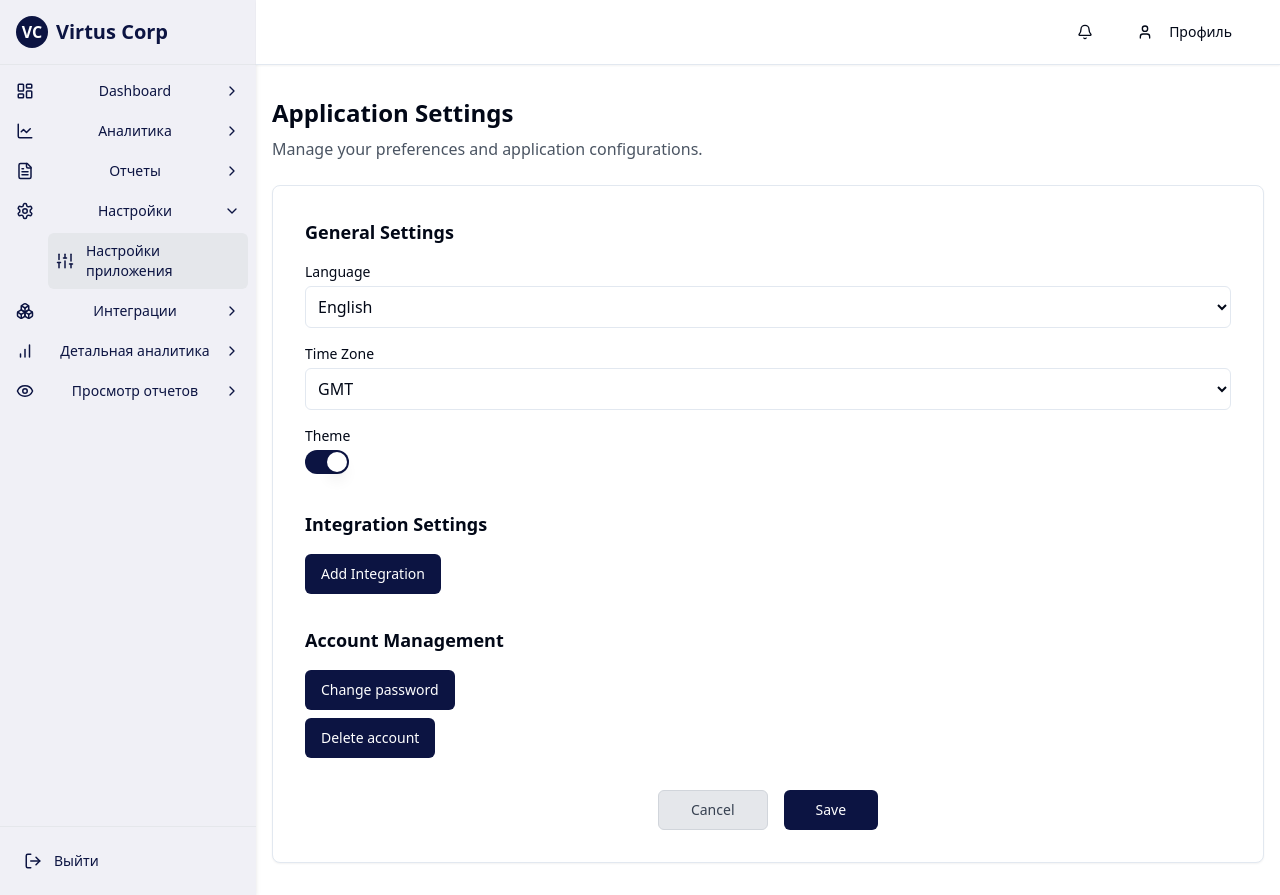
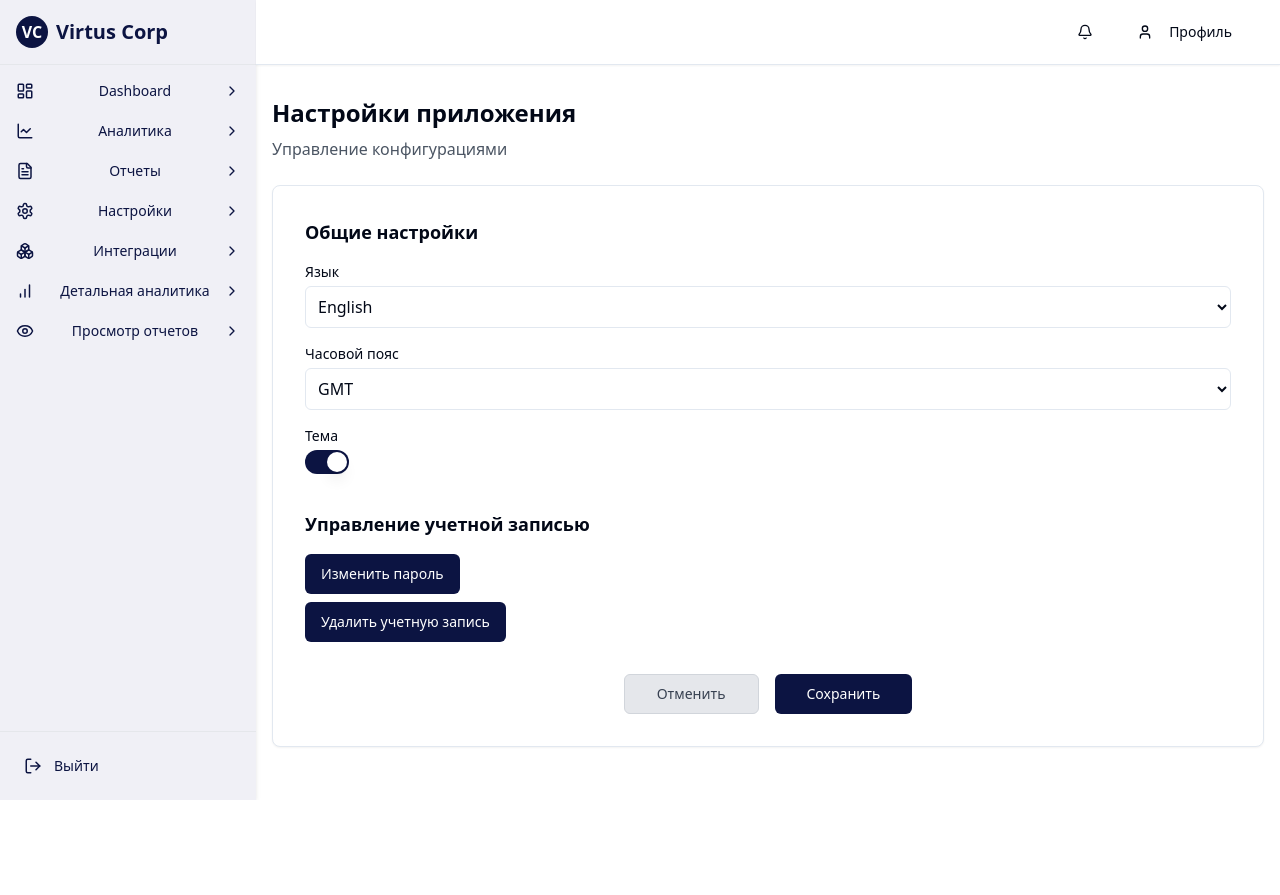
Before and after one commit to parkjihn/virtuscorp_frontend, a Next.js app in the folder virtuscorp_frontend/: page /settings/app-settings in a window 1280 px wide. After the commit the page ends 800 px from the top, so only its background shows below. Built offline with nearby package versions, Linux system fonts and the light colour scheme.

Commit message:
settings2-03162025

```diff
--- a/virtuscorp_frontend/app/(auth)/(protected)/settings/app-settings/page.tsx
+++ b/virtuscorp_frontend/app/(auth)/(protected)/settings/app-settings/page.tsx
@@ -10,16 +10,16 @@ export default function SettingsPage() {
 
   return (
     <div className="container mx-auto py-8 px-4">
-      <h1 className="text-2xl font-bold mb-2">Application Settings</h1>
-      <p className="text-gray-600 mb-6">Manage your preferences and application configurations.</p>
+      <h1 className="text-2xl font-bold mb-2">Настройки приложения</h1>
+      <p className="text-gray-600 mb-6">Управление конфигурациями</p>
 
       <Card className="border shadow-sm">
         <CardContent className="p-8">
           <div className="mb-8">
-            <h2 className="text-lg font-semibold mb-4">General Settings</h2>
+            <h2 className="text-lg font-semibold mb-4">Общие настройки</h2>
 
             <div className="mb-4">
-              <label className="block text-sm mb-1">Language</label>
+              <label className="block text-sm mb-1">Язык</label>
               <select className="w-full border rounded-md p-2 bg-white">
                 <option>English</option>
                 <option>Русский</option>
@@ -27,7 +27,7 @@ export default function SettingsPage() {
             </div>
 
             <div className="mb-4">
-              <label className="block text-sm mb-1">Time Zone</label>
+              <label className="block text-sm mb-1">Часовой пояс</label>
               <select className="w-full border rounded-md p-2 bg-white">
                 <option>GMT</option>
                 <option>UTC+3 (Moscow)</option>
@@ -36,7 +36,7 @@ export default function SettingsPage() {
             </div>
 
             <div className="mb-4">
-              <label className="block text-sm mb-1">Theme</label>
+              <label className="block text-sm mb-1">Тема</label>
               <div>
                 <Switch
                   checked={isDarkMode}
@@ -48,19 +48,14 @@ export default function SettingsPage() {
           </div>
 
           <div className="mb-8">
-            <h2 className="text-lg font-semibold mb-4">Integration Settings</h2>
-            <Button className="bg-[#0c1442] hover:bg-[#0c1442]/90 text-white font-medium">Add Integration</Button>
-          </div>
-
-          <div className="mb-8">
-            <h2 className="text-lg font-semibold mb-4">Account Management</h2>
+            <h2 className="text-lg font-semibold mb-4">Управление учетной записью</h2>
             <div className="space-y-2">
               <Button className="w-full sm:w-auto bg-[#0c1442] hover:bg-[#0c1442]/90 text-white font-medium">
-                Change password
+                Изменить пароль
               </Button>
               <div>
                 <Button className="w-full sm:w-auto bg-[#0c1442] hover:bg-[#0c1442]/90 text-white font-medium">
-                  Delete account
+                  Удалить учетную запись
                 </Button>
               </div>
             </div>
@@ -68,9 +63,9 @@ export default function SettingsPage() {
 
           <div className="flex justify-center gap-4 mt-8">
             <Button variant="outline" className="bg-gray-200 hover:bg-gray-300 border-gray-300 text-gray-700 px-8">
-              Cancel
+              Отменить
             </Button>
-            <Button className="bg-[#0c1442] hover:bg-[#0c1442]/90 text-white px-8">Save</Button>
+            <Button className="bg-[#0c1442] hover:bg-[#0c1442]/90 text-white px-8">Сохранить</Button>
           </div>
         </CardContent>
       </Card>
--- a/virtuscorp_frontend/components/sidebar.tsx
+++ b/virtuscorp_frontend/components/sidebar.tsx
@@ -86,7 +86,7 @@ export default function Sidebar() {
     {
       title: "Настройки",
       icon: <Settings size={18} />,
-      expanded: true,
+      expanded: false,
       submenu: [
         {
           title: "Настройки приложения",
```
